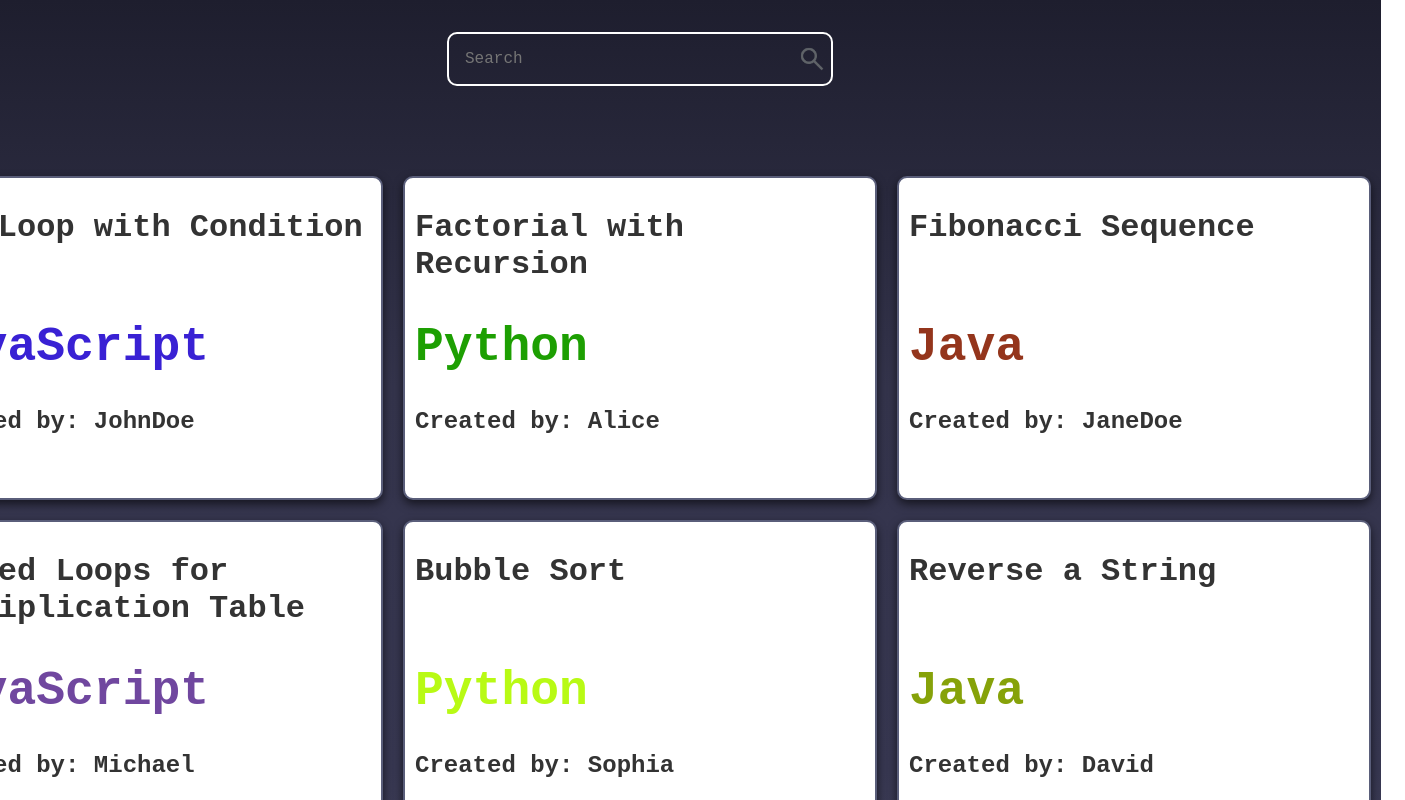
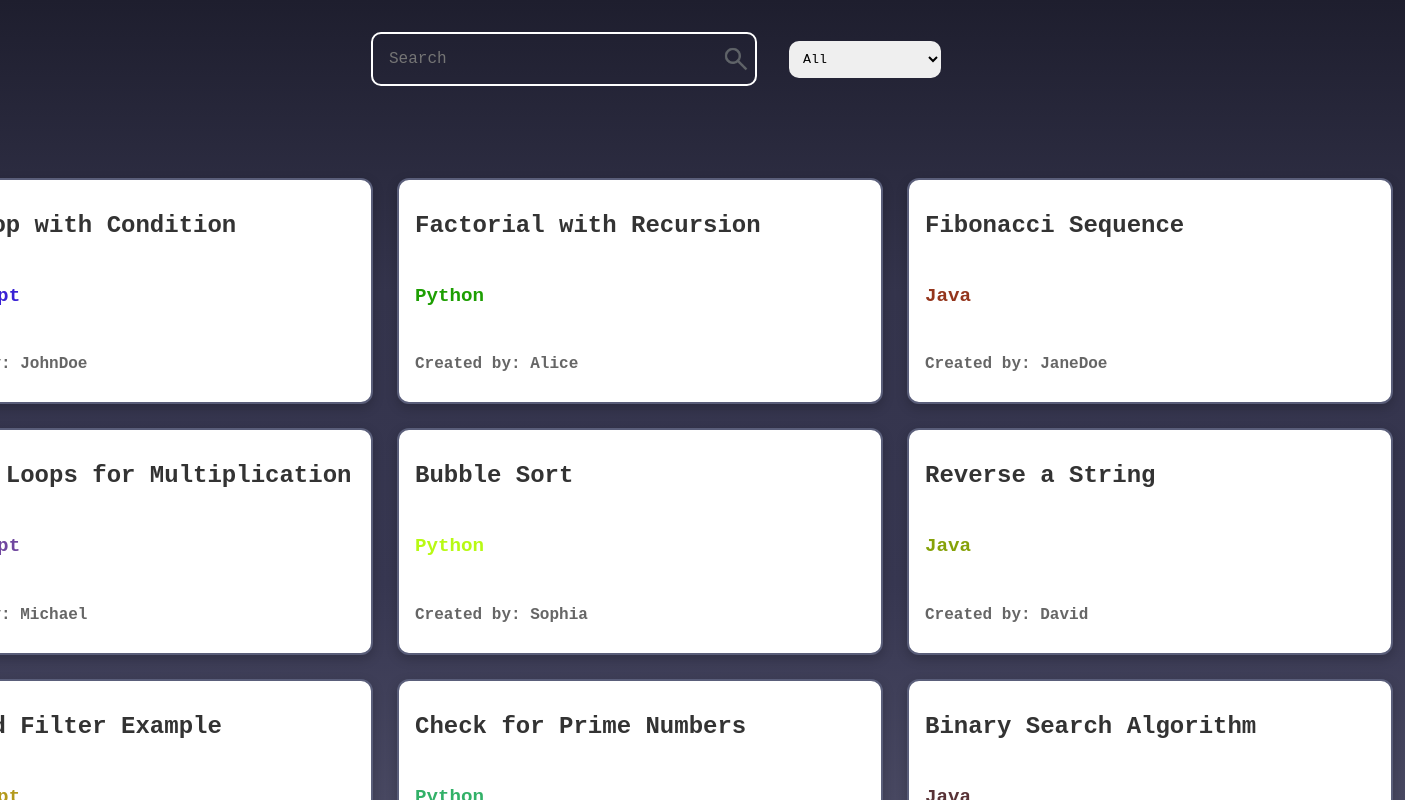
Before and after one commit to EmSley77/SnippetLookup, a React (Vite) app: page / in a window 1280 px wide. Shown: the top 800 px of the page, 1405 px wide, since content can reach past the window. Built offline with nearby package versions, Linux system fonts and the light colour scheme.

Commit message:
adding new style and category search function

```diff
--- a/src/Components/Pages/App.jsx
+++ b/src/Components/Pages/App.jsx
@@ -4,32 +4,41 @@ import SnippetList from '../SnippetHelper/SnippetList.jsx'
 
 export default function App() {
 
-  const [data, setData] = useState([])
-  const [filteredData, setFilteredData] = useState([])
-  const [searchInput, setSearchInput] = useState('')
-
+  const [data, setData] = useState([]);
+  const [filteredData, setFilteredData] = useState([]);
+  const [searchInput, setSearchInput] = useState("");
+  const [category, setCategory] = useState("");
 
   //fetch data
   useEffect(() => {
     const fetchData = async () => {
       const newData = await getData();
       setData(newData)
+      setFilteredData(newData)
     }
     fetchData()
 
   }, []);
 
+  useEffect(() => {
+    let filtered = data
+    if (searchInput) {
+      filtered = filtered.filter(item => item.title.toLowerCase().includes(searchInput.toLowerCase()));
+    }
+
+    if (category) {
+      filtered = filtered.filter(item => item.language.toLowerCase() === category.toLowerCase());
+    }
+
+
+    setFilteredData(filtered)
+  }, [data, category, searchInput])
+
+
   if (!data || data.length === 0) {
     return (
       <div><h2>No snippets available</h2></div>
     )
-  }
-
-  //if empty or blank print all otherwise print related to language or title
-  const handleSearch = (e) => {
-    setSearchInput(e.target.value)
-    const filtered = data.filter(item => item.title.toLowerCase().includes(searchInput.toLowerCase()));
-    setFilteredData(filtered)
   }
 
   return (
@@ -48,12 +57,47 @@ export default function App() {
             className='search-input'
             type="text"
             placeholder='Search'
-            value={searchInput}
-            onChange={handleSearch} />
+            onChange={e => setSearchInput(e.target.value)} />
+
+          <select
+            onChange={e => setCategory(e.target.value)}
+            style={{
+              padding: "10px",
+              borderRadius: "10px",
+              border: "none"
+            }}>
+            <option value="">All</option>
+            <optgroup label="Frontend">
+              <option value="javascript">JavaScript</option>
+              <option value="typescript">TypeScript</option>
+              <option value="html">HTML</option>
+              <option value="css">CSS</option>
+            </optgroup>
+            <optgroup label="Backend">
+              <option value="python">Python</option>
+              <option value="java">Java</option>
+              <option value="csharp">C#</option>
+              <option value="cpp">C++</option>
+              <option value="php">PHP</option>
+              <option value="go">Go</option>
+              <option value="rust">Rust</option>
+              <option value="ruby">Ruby</option>
+              <option value="kotlin">Kotlin</option>
+              <option value="swift">Swift</option>
+              <option value="dart">Dart</option>
+              <option value="perl">Perl</option>
+              <option value="lua">Lua</option>
+              <option value="haskell">Haskell</option>
+              <option value="elixir">Elixir</option>
+              <option value="clojure">Clojure</option>
+              <option value="fsharp">F#</option>
+            </optgroup>
+          </select>
+
         </div>
 
-        {filteredData.length === 0 && searchInput.length > 0 ? <h1 style={{ color: "#fff" }}>No results were found with: {searchInput}</h1> : <SnippetList
-          data={filteredData.length === 0 || searchInput === '' ? data : filteredData}
+        {filteredData.length === 0 || searchInput.length > 0 ? <h1 style={{ color: "#fff" }}>No results were found with: {searchInput || category}</h1> : <SnippetList
+          data={filteredData}
 
         />}
       </div>
--- a/src/Components/SnippetHelper/SnippetCard.jsx
+++ b/src/Components/SnippetHelper/SnippetCard.jsx
@@ -1,47 +1,18 @@
 import React from 'react';
 import { colorGenerator } from '../../js/color.js';
 import { Link } from 'react-router';
+import '../../Styles/SnippetCard.css';
+
 export default function SnippetCard({ snippet }) {
-
-
   return (
-    <Link to={`/view/${snippet.id}`} style={{textDecoration:"none"}}>
-
-    <div
-      className='card'
-      key={snippet.id}
-      style={{
-        width: "450px",
-        display: "flex",
-        flexDirection: "column",
-        justifyContent: "space-between",
-        background: "#fff", // Lighter contrast
-        border: "2px solid #5a5e7a", // Soft border for definition
-        padding: "10px",
-        margin: "10px",
-        borderRadius: "10px",
-        boxShadow: "0 4px 10px rgba(0, 0, 0, 0.6)", // Stronger shadow for depth
-        color: "#333", // Slightly off-white for readability
-      }}>
-      <div
-        style={{
-          display: "flex",
-          flexDirection: "column",
-          justifyContent: "space-between",
-          alignItems: "flex-start"
-        }}>
-
-        <span style={{ height: "100px" }}>
-          <h1 style={{ flex: 1 }}>{snippet.title}</h1>
-        </span>
-        <span style={{ height: "100px", color: colorGenerator(), fontSize: "1.5rem" }}>
-          <h1 style={{ flex: 1 }}>{snippet.language}</h1>
-        </span>
-        <span style={{ height: "100px" }}>
-          <h2 style={{ flex: 1 }}>Created by: {snippet.user}</h2>
-        </span>
+    <Link to={`/view/${snippet.id}`} className="snippet-card-link">
+      <div className="snippet-card">
+        <div className="snippet-card-content">
+          <h1 className="snippet-title">{snippet.title}</h1>
+          <h1 className="snippet-language" style={{ color: colorGenerator() }}>{snippet.language}</h1>
+          <h2 className="snippet-user">Created by: {snippet.user}</h2>
+        </div>
       </div>
-    </div>
     </Link>
-  )
+  );
 }
--- /dev/null
+++ b/src/Styles/SnippetCard.css
@@ -0,0 +1,48 @@
+.snippet-card-link {
+    text-decoration: none;
+}
+
+.snippet-card {
+    width: 450px;
+    display: flex;
+    flex-direction: column;
+    justify-content: space-between;
+    background: #fff;
+    border: 2px solid #5a5e7a;
+    padding: 16px;
+    margin: 12px;
+    border-radius: 12px;
+    box-shadow: 0 4px 12px rgba(0, 0, 0, 0.2);
+    transition: transform 0.3s ease, box-shadow 0.3s ease;
+    cursor: pointer;
+}
+
+.snippet-card:hover {
+    transform: scale(1.05);
+    box-shadow: 0 6px 16px rgba(0, 0, 0, 0.3);
+}
+
+.snippet-card-content {
+    display: flex;
+    flex-direction: column;
+    gap: 12px;
+}
+
+.snippet-title {
+    height: 2rem;
+    font-size: 1.5rem;
+    font-weight: bold;
+    color: #333;
+}
+
+.snippet-language {
+    height: 2rem;
+    font-size: 1.2rem;
+    font-weight: 600;
+}
+
+.snippet-user {
+    flex: 1;
+    font-size: 1rem;
+    color: #666;
+}
--- a/src/Styles/main.css
+++ b/src/Styles/main.css
@@ -3,6 +3,7 @@
 }
 
 body {
+    min-height: 100vh;
     margin: 0;
     background: linear-gradient(to bottom, #1e1e2e, #34344c, #373751, #4e4e67,
             #616178);
```
